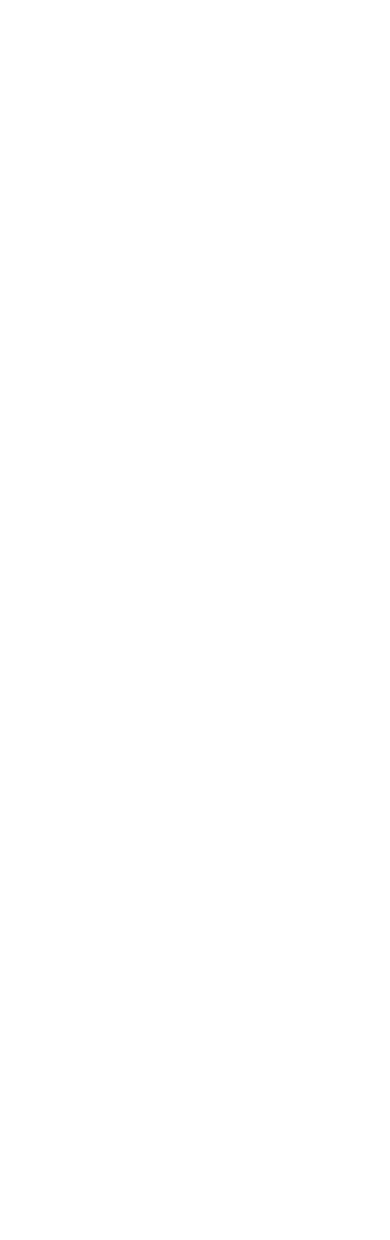
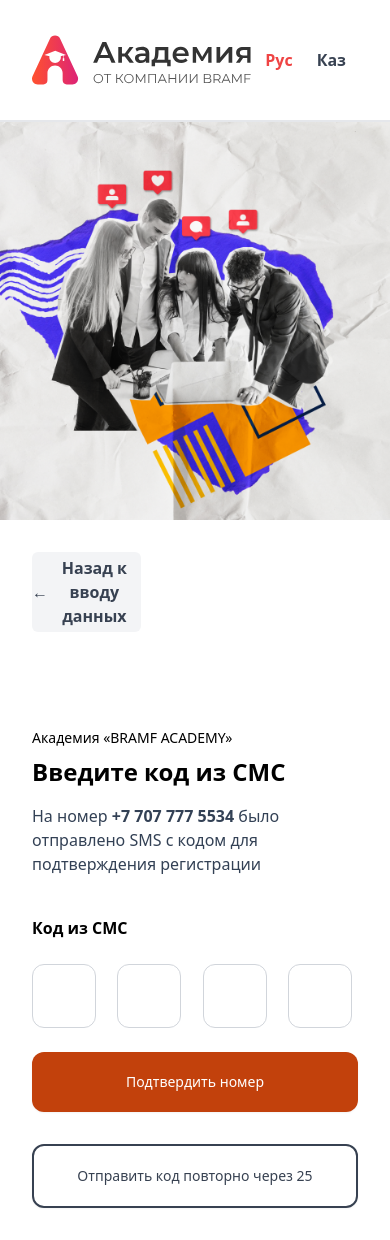
Before and after one commit to Adle24/bramf-academy, a Vue app: page /signup/phone in a window 390 px wide. Before the commit this address had no page. Before the commit the page ends 844 px from the top, so only its background shows below. Built offline with nearby package versions, Linux system fonts and the light colour scheme.

Commit message:
Added phone comfirmation page

```diff
--- /dev/null
+++ b/src/components/PhoneComfirmation.vue
@@ -0,0 +1,94 @@
+<script>
+export default {
+  name: 'PhoneComfirmation',
+  data() {
+    return {
+      countDown: 30
+    }
+  },
+  methods: {
+    countDownTimer() {
+      if (this.countDown > 0) {
+        setTimeout(() => {
+          this.countDown -= 1
+          this.countDownTimer()
+        }, 1000)
+      }
+    }
+  },
+  created() {
+    this.countDownTimer()
+  }
+}
+</script>
+<template>
+  <button
+    class="flex flex-row items-center justify-evenly w-1/3 border-none border-gray-700 rounded-md outline-none py-1 bg-gray-100 text-gray-700 text-md font-semibold"
+  >
+    <i>&larr;</i> Назад к вводу данных
+  </button>
+  <h3 class="text-sm mt-24 mb-2">Академия «BRAMF ACADEMY»</h3>
+  <h1 class="text-2xl md:text-6xl font-bold mb-4">Введите код из СМС</h1>
+  <p class="text-slate-700 mb-10 md:text-lg">
+    На номер <span class="font-bold">+7 707 777 5534</span> было отправлено SMS с кодом для
+    подтверждения регистрации
+  </p>
+  <div>
+    <form action="" method="post">
+      <div class="flex flex-col space-y-6">
+        <div class="font-bold">Код из СМС</div>
+        <div class="flex flex-row items-center justify-between w-full max-w-xs">
+          <div class="w-16 h-16">
+            <input
+              class="w-full h-full flex flex-col items-center justify-center text-center px-5 outline-none rounded-xl border border-gray-300 text-lg bg-white focus:bg-gray-50 focus:ring-1 ring-orange-700"
+              type="text"
+              name=""
+              id=""
+            />
+          </div>
+          <div class="w-16 h-16">
+            <input
+              class="w-full h-full flex flex-col items-center justify-center text-center px-5 outline-none rounded-xl border border-gray-300 text-lg bg-white focus:bg-gray-50 focus:ring-1 ring-orange-700"
+              type="text"
+              name=""
+              id=""
+            />
+          </div>
+          <div class="w-16 h-16">
+            <input
+              class="w-full h-full flex flex-col items-center justify-center text-center px-5 outline-none rounded-xl border border-gray-300 text-lg bg-white focus:bg-gray-50 focus:ring-1 ring-orange-700"
+              type="text"
+              name=""
+              id=""
+            />
+          </div>
+          <div class="w-16 h-16">
+            <input
+              class="w-full h-full flex flex-col items-center justify-center text-center px-5 outline-none rounded-xl border border-gray-300 text-lg bg-white focus:bg-gray-50 focus:ring-1 ring-orange-700"
+              type="text"
+              name=""
+              id=""
+            />
+          </div>
+        </div>
+
+        <div class="flex flex-col space-y-8">
+          <div>
+            <button
+              class="flex flex-row items-center justify-center text-center w-full border rounded-xl outline-none py-5 bg-orange-700 border-none text-white text-sm shadow-sm"
+            >
+              Подтвердить номер
+            </button>
+          </div>
+          <div>
+            <button
+              class="flex flex-row items-center justify-center text-center w-full border-2 border-gray-700 rounded-xl outline-none py-5 bg-white-700 text-gray-700 text-sm shadow-sm"
+            >
+              Отправить код повторно через {{ countDown }}
+            </button>
+          </div>
+        </div>
+      </div>
+    </form>
+  </div>
+</template>
--- /dev/null
+++ b/src/components/SignForm.vue
@@ -0,0 +1,65 @@
+<script>
+export default {
+  name: 'SignForm'
+}
+</script>
+
+<template>
+  <h3 class="text-sm mb-2">Академия «BRAMF ACADEMY»</h3>
+  <h1 class="text-2xl md:text-6xl font-bold mb-4">Пройдите 1-ый этап отбора</h1>
+  <p class="text-slate-700 mb-10 md:text-lg">
+    Для вступления в академию BRAMF необходимо оставить свои персональные данные. Это поможет нам
+    адаптировать обучение под Вас. Мы обещаем строго соблюдать конфиденциальность и безопасность
+    Ваших данных. После ввода данных Вас ждет короткий тест. Он поможет нам определить уровень Ваших
+    знаний.
+  </p>
+
+  <div class="w-full">
+    <form>
+      <div class="mb-4">
+        <label class="block text-gray-700 text-sm font-bold mb-2" for="username"> ФИО* </label>
+        <input
+          class="shadow appearance-none border rounded w-full py-2 px-3 text-gray-700 leading-tight focus:outline-orange-400 focus:shadow-outline"
+          id="username"
+          type="text"
+          placeholder="Укажите ваше ФИО"
+        />
+      </div>
+      <div class="mb-4">
+        <label class="block text-gray-700 text-sm font-bold mb-2" for="username">
+          Номер телефона*
+        </label>
+        <input
+          class="shadow appearance-none border rounded w-full py-2 px-3 text-gray-700 leading-tight focus:outline-orange-400 focus:shadow-outline"
+          id="tel"
+          type="text"
+          placeholder="Укажите ваш номер телефона"
+        />
+      </div>
+      <div class="mb-6">
+        <label class="block text-gray-700 text-sm font-bold mb-2" for="password"> ИИН* </label>
+        <input
+          class="shadow appearance-none border border-red-500 rounded w-full py-2 px-3 text-gray-700 mb-3 leading-tight focus:outline-orange-400 focus:shadow-outline"
+          id="IIN"
+          type="text"
+          placeholder="Укажите ваш ИИН"
+        />
+        <p class="text-red-500 text-xs italic">Должен быть 16 символов</p>
+      </div>
+      <div class="flex flex-col gap-3 items-center justify-between">
+        <label class="text-sm text-gray-400"
+          >Нажимая на блок с галочкой вы соглашаетесь с
+          <span class="text-orange-300">Условиями предоставления услуг </span>
+          <input type="checkbox" class="accent-orange-500 mt-1" checked
+        /></label>
+        <RouterLink to="/quiz">
+          <button
+            class="w-full md:w-[250px] bg-[#E1296D] text-white md:text-lg font-semibold py-2 px-4 rounded-lg"
+          >
+            Начать тестирование
+          </button>
+        </RouterLink>
+      </div>
+    </form>
+  </div>
+</template>
--- a/src/views/Home.vue
+++ b/src/views/Home.vue
@@ -43,7 +43,7 @@
         тест, чтобы попасть на обучение.
       </p>
       <div>
-        <RouterLink to="/signup">
+        <RouterLink to="/signup/form">
           <button
             class="w-full md:w-1/3 bg-[#E1296D] text-white md:text-lg font-semibold py-2 px-4 rounded-lg"
           >
--- a/src/views/SignUpForm.vue
+++ b/src/views/SignUpForm.vue
@@ -1,8 +1,10 @@
 <script>
 import IconAlternativeLogo from '../components/icons/IconAlternativeLogo.vue'
+import SignForm from '../components/SignForm.vue'
+import PhoneComfirmation from '../components/PhoneComfirmation.vue'
 
 export default {
-  components: { IconAlternativeLogo }
+  components: { IconAlternativeLogo, SignForm, PhoneComfirmation }
 }
 </script>
 
@@ -24,74 +26,26 @@
   </nav>
   <main class="flex flex-col md:flex-row">
     <div class="w-full md:w-1/2 p-8 md:p-16 order-2 md:order-1">
-      <h3 class="text-sm mb-2">Академия «BRAMF ACADEMY»</h3>
-      <h1 class="text-2xl md:text-6xl font-bold mb-4">Пройдите 1-ый этап отбора</h1>
-      <p class="text-slate-700 mb-10 md:text-lg">
-        Для вступления в академию BRAMF необходимо оставить свои персональные данные. Это поможет
-        нам адаптировать обучение под Вас. Мы обещаем строго соблюдать конфиденциальность и
-        безопасность Ваших данных. После ввода данных Вас ждет короткий тест. Он поможет нам
-        определить уровень Ваших знаний.
-      </p>
-
-      <div class="w-full">
-        <form>
-          <div class="mb-4">
-            <label class="block text-gray-700 text-sm font-bold mb-2" for="username"> ФИО* </label>
-            <input
-              class="shadow appearance-none border rounded w-full py-2 px-3 text-gray-700 leading-tight focus:outline-orange-400 focus:shadow-outline"
-              id="username"
-              type="text"
-              placeholder="Укажите ваше ФИО"
-            />
-          </div>
-          <div class="mb-4">
-            <label class="block text-gray-700 text-sm font-bold mb-2" for="username">
-              Номер телефона*
-            </label>
-            <input
-              class="shadow appearance-none border rounded w-full py-2 px-3 text-gray-700 leading-tight focus:outline-orange-400 focus:shadow-outline"
-              id="tel"
-              type="text"
-              placeholder="Укажите ваш номер телефона"
-            />
-          </div>
-          <div class="mb-6">
-            <label class="block text-gray-700 text-sm font-bold mb-2" for="password"> ИИН* </label>
-            <input
-              class="shadow appearance-none border border-red-500 rounded w-full py-2 px-3 text-gray-700 mb-3 leading-tight focus:outline-orange-400 focus:shadow-outline"
-              id="IIN"
-              type="text"
-              placeholder="Укажите ваш ИИН"
-            />
-            <p class="text-red-500 text-xs italic">Должен быть 16 символов</p>
-          </div>
-          <div class="flex flex-col gap-3 items-center justify-between">
-            <label class="text-sm text-gray-400"
-              >Нажимая на блок с галочкой вы соглашаетесь с
-              <span class="text-orange-300">Условиями предоставления услуг </span>
-              <input type="checkbox" class="accent-orange-500 mt-1" checked
-            /></label>
-            <RouterLink to="/quiz">
-              <button
-                class="w-full md:w-[250px] bg-[#E1296D] text-white md:text-lg font-semibold py-2 px-4 rounded-lg"
-              >
-                Начать тестирование
-              </button>
-            </RouterLink>
-          </div>
-        </form>
-      </div>
-
-      <!-- <div>
-        <button
-          class="w-full md:w-1/3 bg-[#E1296D] text-white md:text-lg font-semibold py-2 px-4 rounded-lg"
-        >
-          Пройти тестирование
-        </button>
-      </div> -->
+      <SignForm v-if="$route.path == '/signup/form'" />
+      <PhoneComfirmation v-else-if="$route.path == '/signup/phone'" />
     </div>
     <div class="w-full h-full md:w-1/2 md:order-2">
       <img src="../assets/images/Rectangle 4.png" class="w-fit h-5/6" alt="Promo" />
     </div>
   </main>
 </template>
+
+<style>
+.slide-enter-active,
+.slide-leave-active {
+  transition:
+    opacity 1s,
+    transform 1s;
+}
+
+.slide-enter-from,
+.slide-leave-to {
+  opacity: 0;
+  transform: translateX(-30%);
+}
+</style>
```
Also changed, not shown: src/router/index.js (+13 -1 lines).
